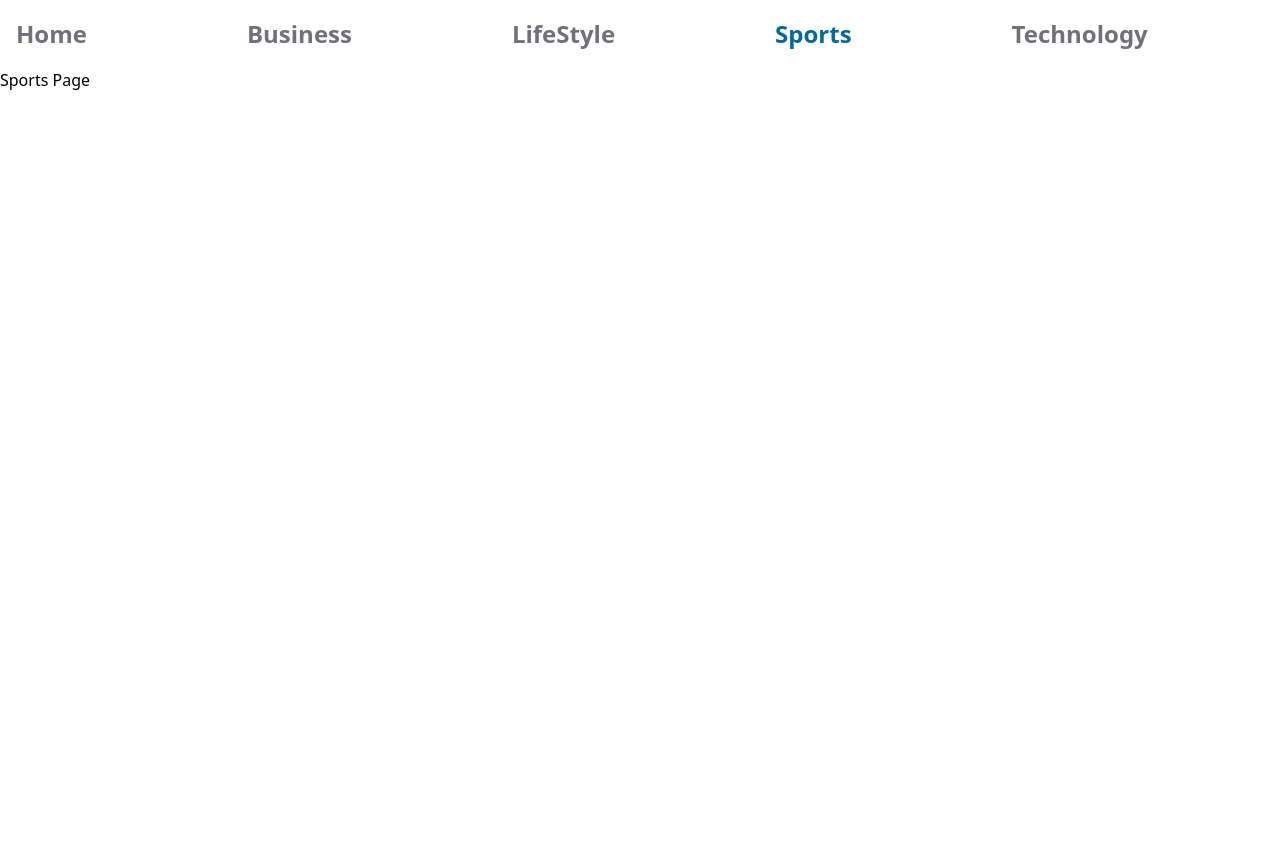
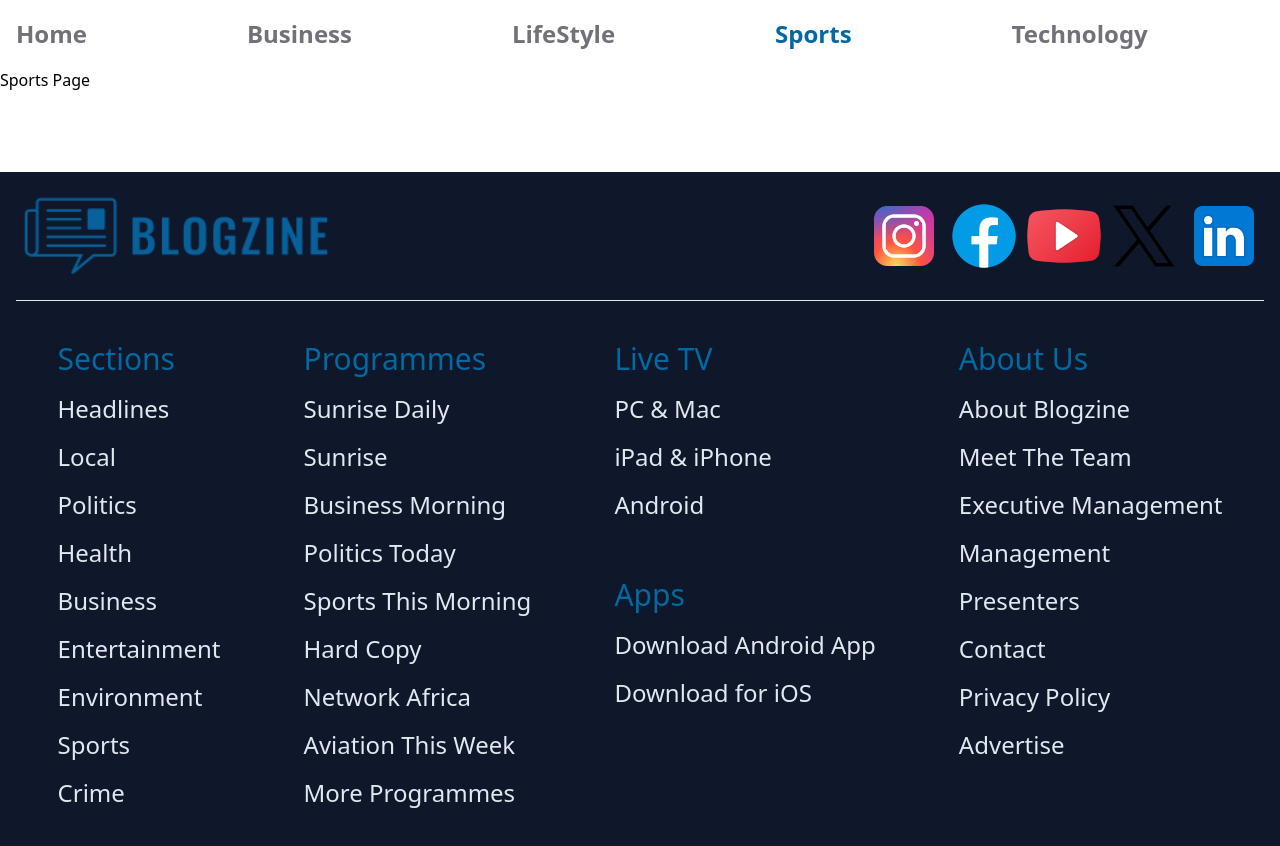
Before and after one commit to blessing986/Blog-zine, a React (Create React App) app: page /sports in a window 1280 px wide. Shown: the top 846 px of the page. Before the commit the page ends 800 px from the top, so only its background shows below. Built offline with nearby package versions, Linux system fonts and the light colour scheme.

Commit message:
chore: implemented footer

```diff
--- /dev/null
+++ b/src/components/Footer.jsx
@@ -0,0 +1,92 @@
+import logo from "../assets/logo.png";
+import instagram from "../assets/instagram.png";
+import facebook from "../assets/facebook.png";
+import youtube from "../assets/youtube.png";
+import twitterX from "../assets/twitterX.png";
+import linkedIn from "../assets/linkedIn.png";
+
+export default function Footer() {
+  return (
+    <>
+      <section className="bg-slate-900 mt-20 pt-6 px-4">
+        <div className="flex justify-between items-center pb-6 ">
+          <img src={logo} alt="logo" className="w-80 h-20" />
+          <div className="flex">
+            <img src={instagram} alt="instagram" className="w-20 h-20" />
+            <img src={facebook} alt="facebook" className="w-20 h-20" />
+            <img src={youtube} alt="youtube" className="w-20 h-20" />
+            <img src={twitterX} alt="twitterX" className="w-20 h-20" />
+            <img src={linkedIn} alt="linkedIn" className="w-20 h-20" />
+          </div>
+        </div>
+
+        <hr />
+
+        <div className="flex justify-around py-10 text-slate-200">
+          <div>
+            <h1 className="text-sky-700 text-3xl font-medium mb-4">Sections</h1>
+            <ul>
+              <li className="text-2xl mb-4">Headlines</li>
+              <li className="text-2xl mb-4">Local</li>
+              <li className="text-2xl mb-4">Politics</li>
+              <li className="text-2xl mb-4">Health</li>
+              <li className="text-2xl mb-4">Business</li>
+              <li className="text-2xl mb-4">Entertainment</li>
+              <li className="text-2xl mb-4">Environment</li>
+              <li className="text-2xl mb-4">Sports</li>
+              <li className="text-2xl mb-4">Crime</li>
+            </ul>
+          </div>
+
+          <div>
+            <h1 className="text-sky-700 text-3xl font-medium mb-4">Programmes</h1>
+            <ul>
+              <li className="text-2xl mb-4">Sunrise Daily</li>
+              <li className="text-2xl mb-4">Sunrise</li>
+              <li className="text-2xl mb-4">Business Morning</li>
+              <li className="text-2xl mb-4">Politics Today</li>
+              <li className="text-2xl mb-4">Sports This Morning</li>
+              <li className="text-2xl mb-4">Hard Copy</li>
+              <li className="text-2xl mb-4">Network Africa</li>
+              <li className="text-2xl mb-4">Aviation This Week</li>
+              <li className="text-2xl mb-4">More Programmes</li>
+            </ul>
+          </div>
+
+          <div>
+            <div>
+              <h1 className="text-sky-700 text-3xl font-medium mb-4">Live TV</h1>
+              <ul>
+                <li className="text-2xl mb-4">PC & Mac</li>
+                <li className="text-2xl mb-4">iPad & iPhone</li>
+                <li className="text-2xl mb-4">Android</li>
+              </ul>
+            </div>
+
+            <div className="mt-14">
+              <h1 className="text-sky-700 text-3xl font-medium mb-4">Apps</h1>
+              <ul>
+                <li className="text-2xl mb-4">Download Android App</li>
+                <li className="text-2xl mb-4">Download for iOS</li>
+              </ul>
+            </div>
+          </div>
+
+          <div>
+            <h1 className="text-sky-700 text-3xl font-medium mb-4">About Us</h1>
+            <ul>
+              <li className="text-2xl mb-4">About Blogzine</li>
+              <li className="text-2xl mb-4">Meet The Team</li>
+              <li className="text-2xl mb-4">Executive Management</li>
+              <li className="text-2xl mb-4">Management</li>
+              <li className="text-2xl mb-4">Presenters</li>
+              <li className="text-2xl mb-4">Contact</li>
+              <li className="text-2xl mb-4">Privacy Policy</li>
+              <li className="text-2xl mb-4">Advertise</li>
+            </ul>
+          </div>
+        </div>
+      </section>
+    </>
+  );
+}
--- a/src/pages/LifeStyle.jsx
+++ b/src/pages/LifeStyle.jsx
@@ -1,3 +1,11 @@
+import Footer from "../components/Footer";
+
 export default function LifeStyle() {
-    return <div>LifeStyle Page</div>;
-  }
+  return (
+    <>
+      {" "}
+      <div>LifeStyle Page</div>
+      <Footer />
+    </>
+  );
+}
--- a/src/pages/Sports.jsx
+++ b/src/pages/Sports.jsx
@@ -1,3 +1,10 @@
+import Footer from "../components/Footer";
+
 export default function Sports() {
-    return <div>Sports Page</div>;
-  }
+  return (
+    <>
+      <div>Sports Page</div>
+      <Footer />
+    </>
+  );
+}
--- a/src/pages/Technology.jsx
+++ b/src/pages/Technology.jsx
@@ -1,3 +1,10 @@
+import Footer from "../components/Footer";
+
 export default function Technology() {
-    return <div>Technology Page</div>;
-  }
+  return (
+    <>
+      <div>Technology Page</div>
+      <Footer />
+    </>
+  );
+}
```
